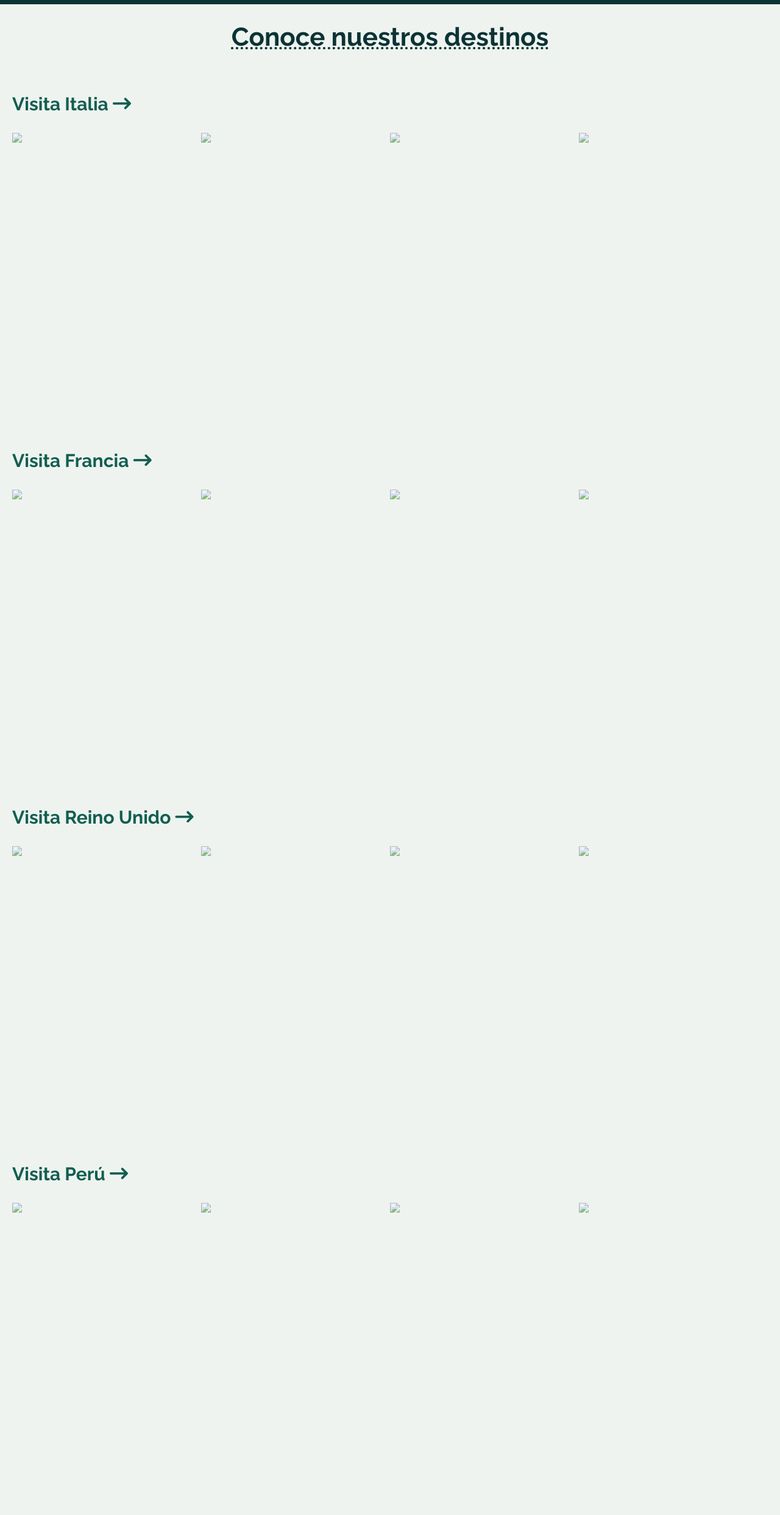
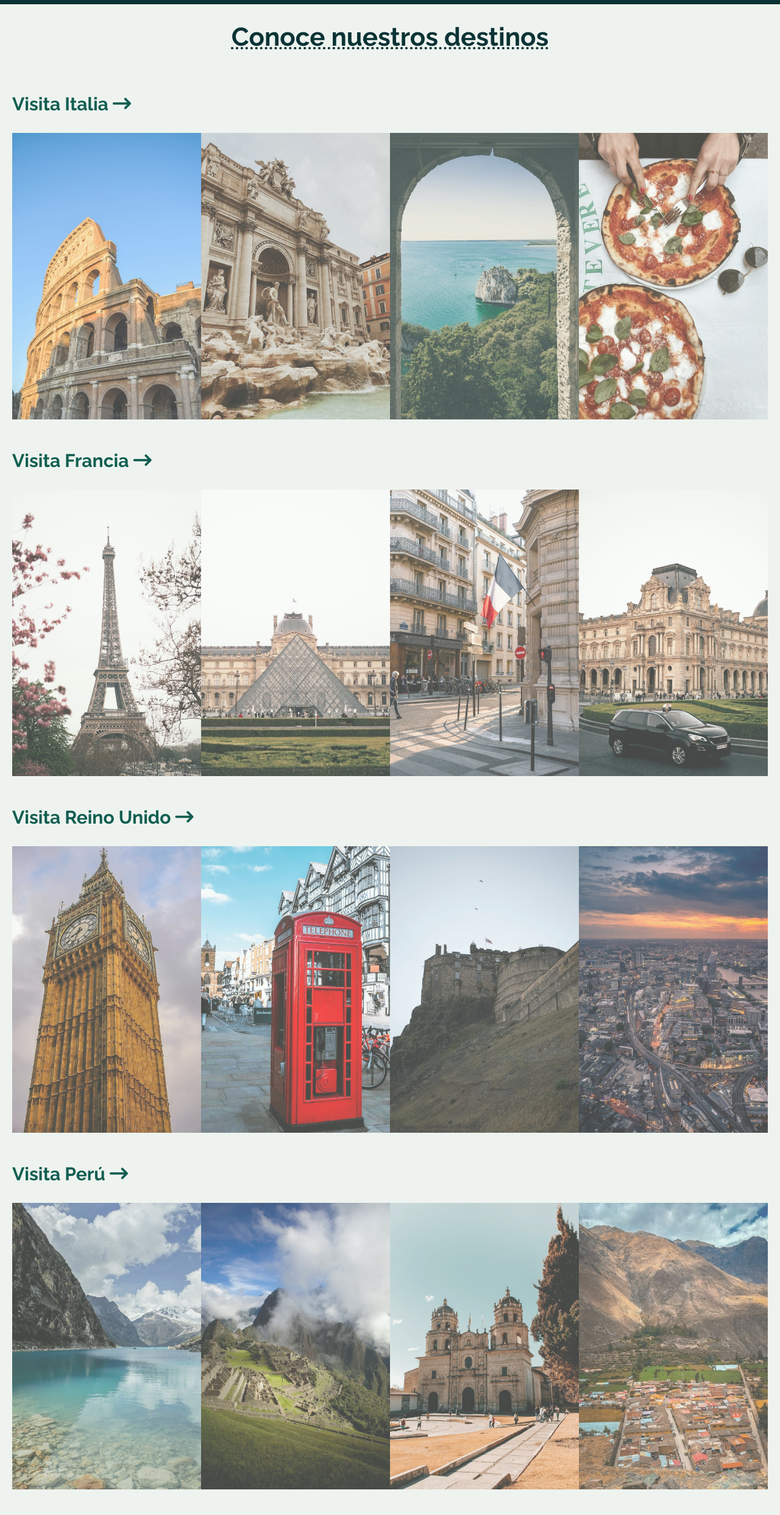
Before and after one commit to thainole/travel-and-more, a plain HTML site: page destinos.html in a window 1280 px wide. Shown: the part 75-2560 px from the top of the page at 61% size. Drawn offline with nearby package versions, Linux system fonts and the light colour scheme; the site is published under a folder, as on GitHub Pages, so addresses that start at the root find nothing.

Commit message:
fix: images routes

```diff
--- a/destinos.html
+++ b/destinos.html
@@ -46,46 +46,46 @@
       <section class="visit-section">
         <h3>Visita Italia <i class="fa-solid fa-arrow-right-long"></i></h3>
         <div class="visit-images">
-          <img src="/images/destinations/it-01.jpg" />
-          <img src="/images/destinations/it-02.jpg" />
-          <img src="/images/destinations/it-03.jpg" />
-          <img src="/images/destinations/it-04.jpg" />
+          <img src="./images/destinations/it-01.jpg" />
+          <img src="./images/destinations/it-02.jpg" />
+          <img src="./images/destinations/it-03.jpg" />
+          <img src="./images/destinations/it-04.jpg" />
         </div>
       </section>
       <section class="visit-section">
         <h3>Visita Francia <i class="fa-solid fa-arrow-right-long"></i></h3>
         <div class="visit-images">
-          <img src="/images/destinations/fr-01.jpg" />
-          <img src="/images/destinations/fr-03.jpg" />
-          <img src="/images/destinations/fr-02.jpg" />
-          <img src="/images/destinations/fr-04.jpg" />
+          <img src="./images/destinations/fr-01.jpg" />
+          <img src="./images/destinations/fr-03.jpg" />
+          <img src="./images/destinations/fr-02.jpg" />
+          <img src="./images/destinations/fr-04.jpg" />
         </div>
       </section>
       <section class="visit-section">
         <h3>Visita Reino Unido <i class="fa-solid fa-arrow-right-long"></i></h3>
         <div class="visit-images">
-          <img src="/images/destinations/uk-01.jpg" />
-          <img src="/images/destinations/uk-02.jpg" />
-          <img src="/images/destinations/uk-03.jpg" />
-          <img src="/images/destinations/uk-04.jpg" />
+          <img src="./images/destinations/uk-01.jpg" />
+          <img src="./images/destinations/uk-02.jpg" />
+          <img src="./images/destinations/uk-03.jpg" />
+          <img src="./images/destinations/uk-04.jpg" />
         </div>
       </section>
       <section class="visit-section">
         <h3>Visita Perú <i class="fa-solid fa-arrow-right-long"></i></h3>
         <div class="visit-images">
-          <img src="/images/destinations/pe-01.jpg" />
-          <img src="/images/destinations/pe-02.jpg" />
-          <img src="/images/destinations/pe-03.jpg" />
-          <img src="/images/destinations/pe-04.jpg" />
+          <img src="./images/destinations/pe-01.jpg" />
+          <img src="./images/destinations/pe-02.jpg" />
+          <img src="./images/destinations/pe-03.jpg" />
+          <img src="./images/destinations/pe-04.jpg" />
         </div>
       </section>
       <section class="visit-section">
         <h3>Visita Argentina <i class="fa-solid fa-arrow-right-long"></i></h3>
         <div class="visit-images">
-          <img src="/images/destinations/ar-01.jpg" />
-          <img src="/images/destinations/ar-02.jpg" />
-          <img src="/images/destinations/ar-03.jpg" />
-          <img src="/images/destinations/ar-04.jpg" />
+          <img src="./images/destinations/ar-01.jpg" />
+          <img src="./images/destinations/ar-02.jpg" />
+          <img src="./images/destinations/ar-03.jpg" />
+          <img src="./images/destinations/ar-04.jpg" />
         </div>
       </section>
 
```
Also changed, not shown: servicios.html (+4 -4 lines).
